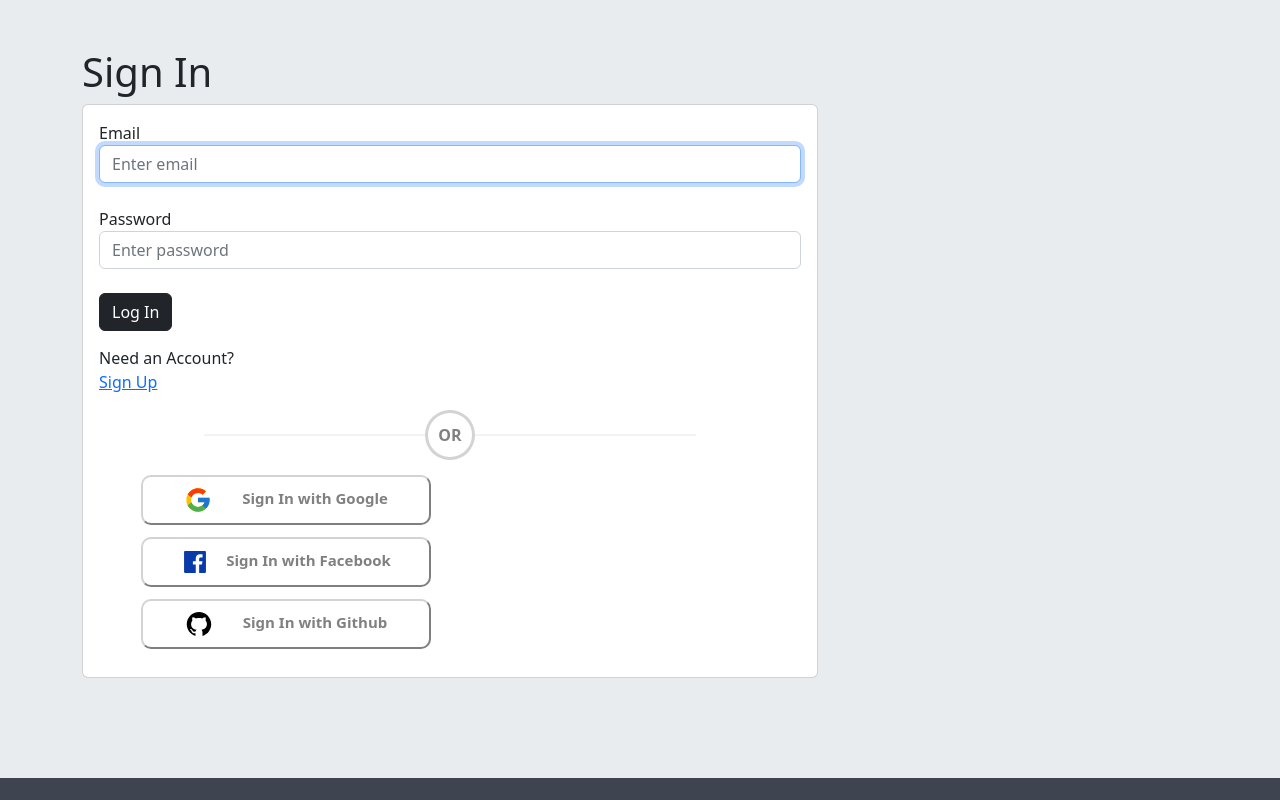
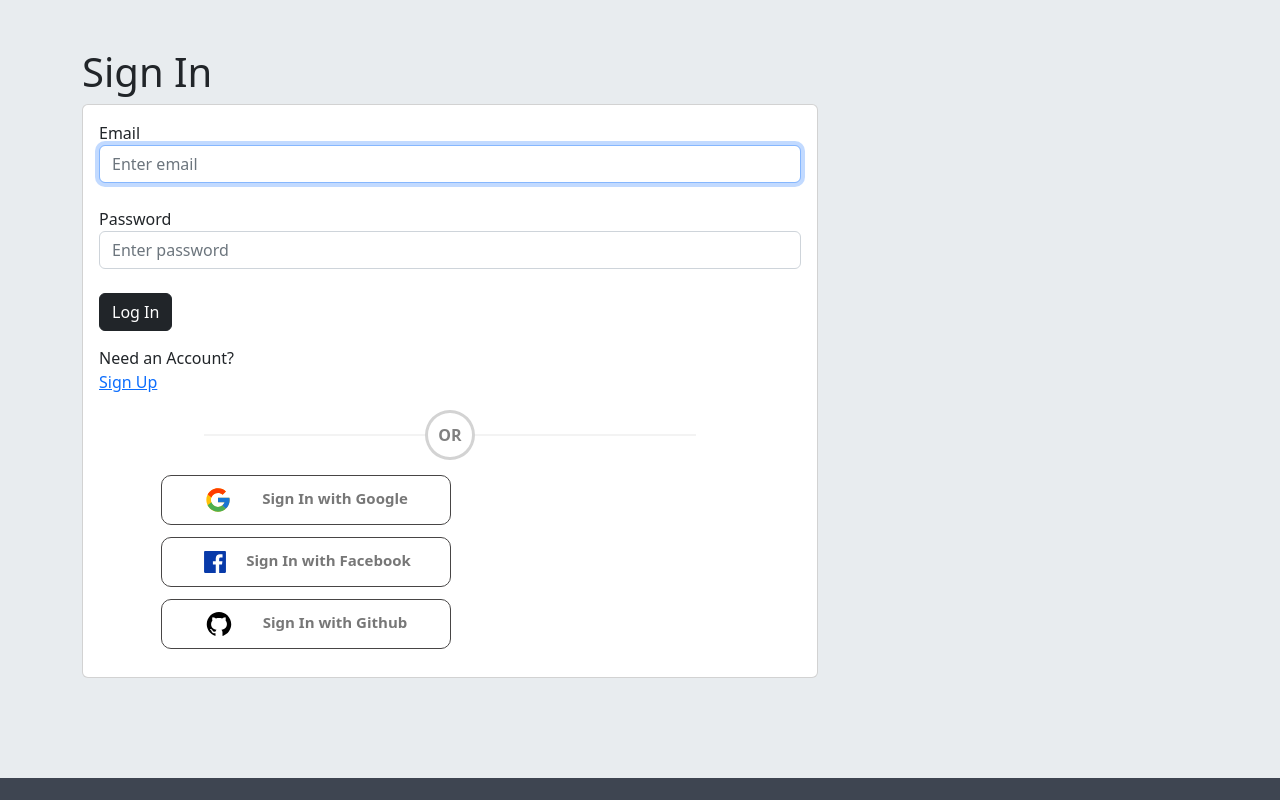
Before and after one commit to Namnika/secrets-app-frontend, a React (Create React App) app: page /login in a window 1280 px wide. Shown: the top 800 px of the page. Built offline with nearby package versions, Linux system fonts and the light colour scheme; no server answers.

Commit message:
Update files

```diff
--- a/public/styles.css
+++ b/public/styles.css
@@ -86,45 +86,86 @@ body {
 }
 
 .btn-google {
-  color:grey;
-  width: 290px;
-  height: 50px;
-  border-radius: 10px;
-  background-color: #fff;
-  border-color:lightgrey;
-  margin-bottom: 12px;
-  margin-left: 30px;
-  font-size: 15px;
-  font-weight: bold;
-  font-style: inherit;
-}
-
-.btn-facebook {
-  color: grey;
-  width: 290px;
-  height: 50px;
-  border-radius: 10px;
-  background-color: #fff;
-  border-color:lightgrey;
-  margin-bottom: 12px;
-  margin-left: 30px;
-  font-size: 15px;
-  font-weight: bold;
-  font-style: inherit;
-}
-
-.btn-github {
-  color: grey;
+  color: rgba(24, 23, 23, 0.589);
   width: 290px;
   height: 50px;
   border-radius: 10px;
   font-size: 15px;
-  background-color: #fff;
-  border-color:lightgrey;
+  background-color: transparent;
+  border: 0.1px solid rgb(71, 69, 69);
   margin-bottom: 12px;
-  margin-left: 30px;
+  margin-left: 50px;
+  font-weight:bold;
+  font-style: inherit;
+  display: inline-block;
+  vertical-align: middle;
+  -webkit-transform: perspective(1px) translateZ(0);
+  transform: perspective(1px) translateZ(0);
+  box-shadow: 0 0 1px rgba(0, 0, 0, 0);
+  -webkit-transition-duration: 0.3s;
+  transition-duration: 0.3s;
+  -webkit-transition-property: box-shadow;
+  transition-property: box-shadow;
+}
+
+.btn-google:hover, .btn-google:focus, .btn-google:active {
+  box-shadow: 0 0 8px rgba(117, 116, 116, 0.6);
+}
+
+
+.btn-facebook {
+  color: rgba(24, 23, 23, 0.589);
+  width: 290px;
+  height: 50px;
+  border-radius: 10px;
+  font-size: 15px;
+  background-color: transparent;
+  border: 0.1px solid rgb(71, 69, 69);
+  margin-bottom: 12px;
+  margin-left: 50px;
+  cursor: pointer;
+  font-weight:bold;
+  font-style: inherit;
+  display: inline-block;
+  vertical-align: middle;
+  -webkit-transform: perspective(1px) translateZ(0);
+  transform: perspective(1px) translateZ(0);
+  box-shadow: 0 0 1px rgba(0, 0, 0, 0);
+  -webkit-transition-duration: 0.3s;
+  transition-duration: 0.3s;
+  -webkit-transition-property: box-shadow;
+  transition-property: box-shadow;
+}
+
+
+.btn-facebook:hover, .btn-facebook:focus, .btn-facebook:active {
+  box-shadow: 0 0 8px rgba(117, 116, 116, 0.6);
+}
+
+
+.btn-github {
+  color:rgba(24, 23, 23, 0.589);
+  width: 290px;
+  height: 50px;
+  border-radius: 10px;
+  font-size: 15px;
+  background-color: transparent;
+  border: 0.1px solid rgb(71, 69, 69);
+  margin-bottom: 12px;
+  margin-left: 50px;
   font-weight: bold;
   font-style: inherit;
-} :hover {
+  display: inline-block;
+  vertical-align: middle;
+  -webkit-transform: perspective(1px) translateZ(0);
+  transform: perspective(1px) translateZ(0);
+  box-shadow: 0 0 1px rgba(0, 0, 0, 0);
+  -webkit-transition-duration: 0.3s;
+  transition-duration: 0.3s;
+  -webkit-transition-property: box-shadow;
+  transition-property: box-shadow;
+}
 
+.btn-github:hover, .btn-github:focus, .btn-github:active {
+  box-shadow: 0 0 8px rgba(117, 116, 116, 0.6);
 }
```
